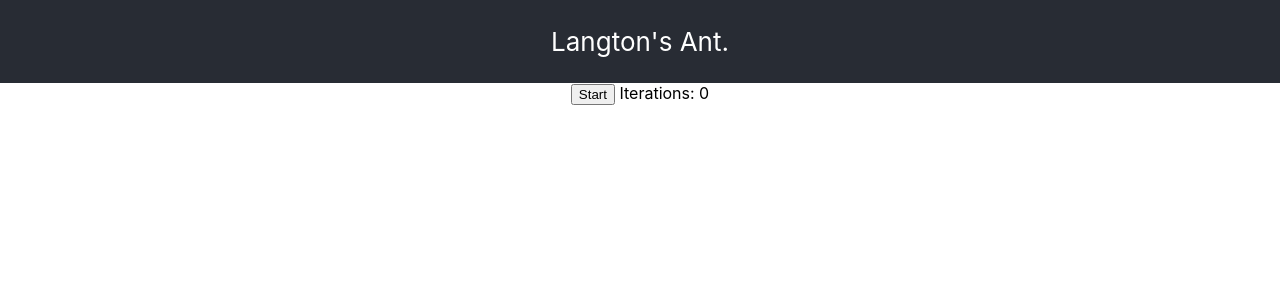
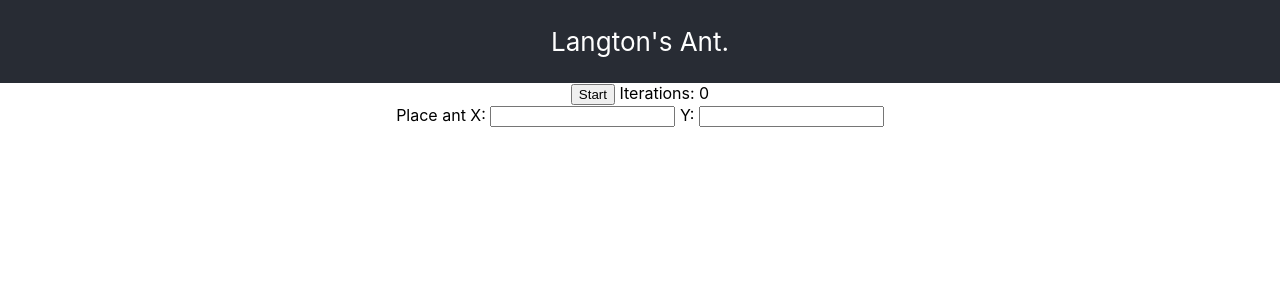
Before and after one commit to douglasom/langton, a React (Create React App) app: page / in a window 1280 px wide. Shown: the top 300 px of the page. Built offline with nearby package versions, Linux system fonts and the light colour scheme.

Commit message:
Req 2: placing the ant

```diff
--- a/src/App.js
+++ b/src/App.js
@@ -40,8 +40,25 @@ class App extends React.Component {
         {this.header()}
         <Board ant={this.state.ant} antCanvas={document.getElementById("antCanvas")} board={this.state.board} />
         <Timer action={this.antWalk} />
+        Place ant X: <input type="text" onChange={this.setX} /> Y: <input type="text" onChange={this.setY} />
       </div>
     )
+  }
+
+  setX = (event) => {
+    this.setCoordinate("x", event.target.value)
+  }
+
+  setY = (event) => {
+    this.setCoordinate("y", event.target.value)
+  }
+
+  setCoordinate = (xOrY, value) => {
+    if (value) {
+      const ant = this.state.ant
+      ant[xOrY] = value
+      this.setState({ant: ant})
+    }
   }
 
   header = () => {
```
